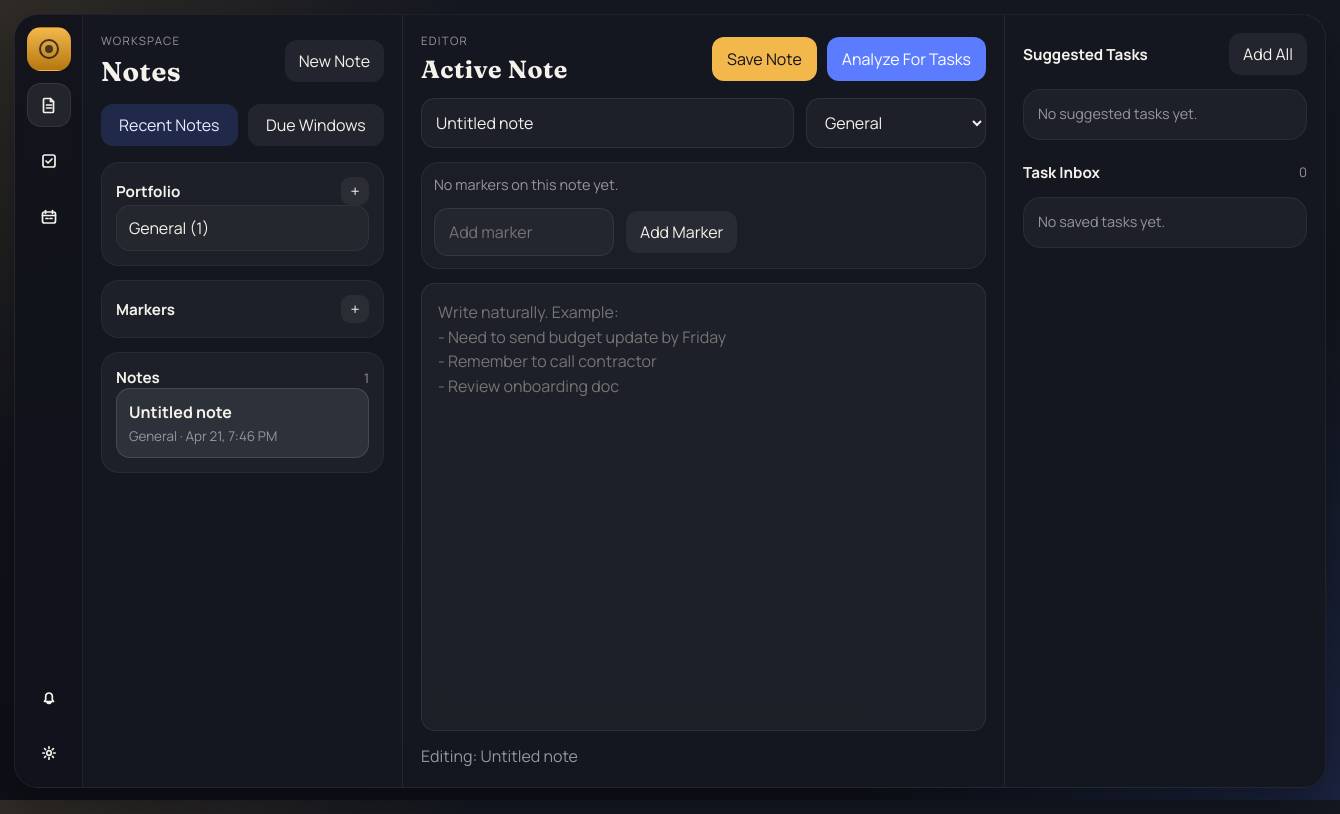
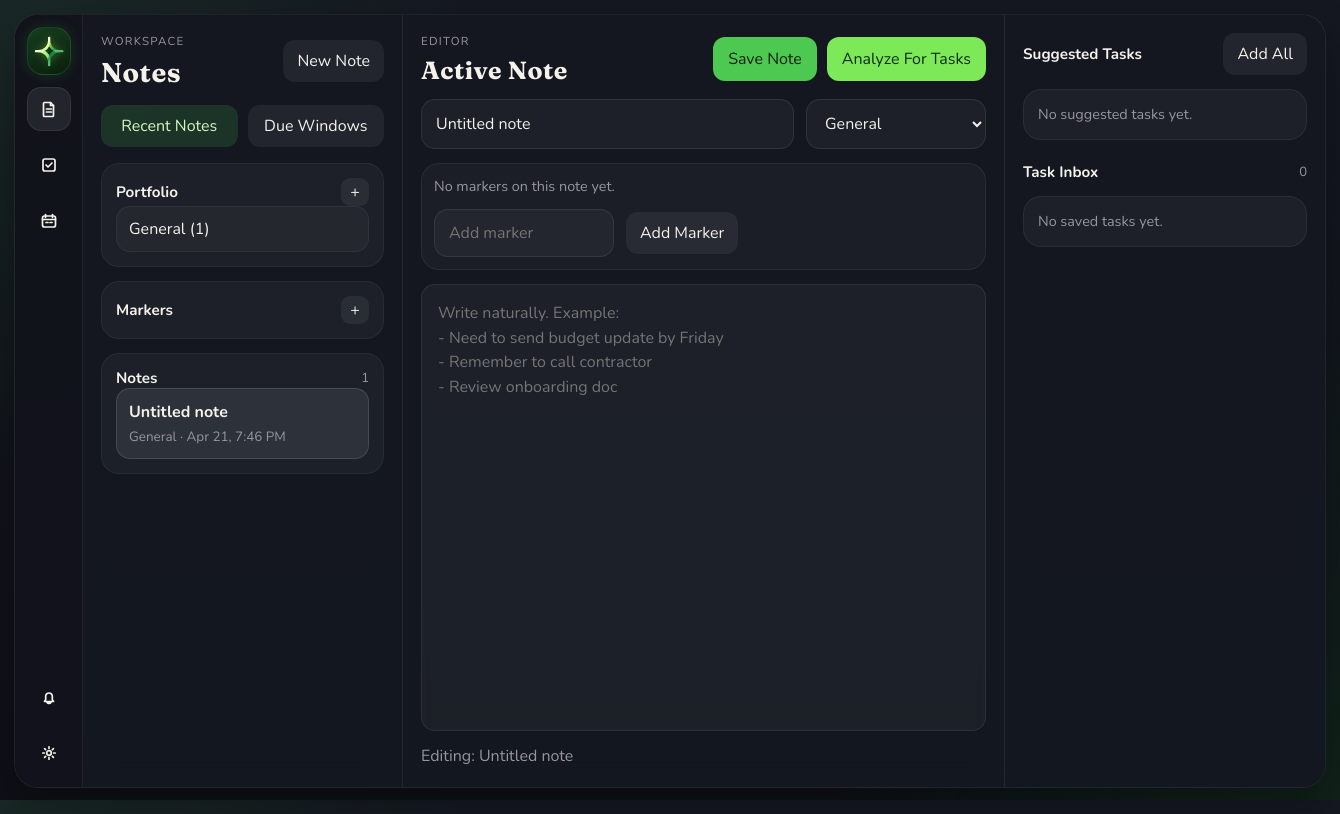
Before and after one commit to elijahenglish/Notative, an Electron app: page public/index.html in a window 1340 px wide. Drawn offline with nearby package versions, Linux system fonts and the light colour scheme.

Commit message:
Fixing node_modules and adding UI aspects
- Fix broken node_modules after moving directories (resolved locked `electron/dist/resources/default_app.asar` and reinstalled dependencies)
- Enlarge app logo in the left rail (24px -> 34px), with a larger container and subtle green glow
- Re-theme core UI colors from amber/blue to green to match the logo palette
- Update global color tokens (`--primary`, `--primary-strong`, `--accent`, `--accent-soft`) in both default and sand themes
- Adjust background glow gradients to green-tinted dark mode styling
- Replace remaining hardcoded amber/blue component colors (active states, marker chips, accent button hover, save button contrast)
- Change body font from Manrope to Nunito for a more rounded, softer appearance

```diff
--- a/public/index.html
+++ b/public/index.html
@@ -7,7 +7,7 @@
     <link rel="preconnect" href="https://fonts.googleapis.com" />
     <link rel="preconnect" href="https://fonts.gstatic.com" crossorigin />
     <link
-      href="https://fonts.googleapis.com/css2?family=Fraunces:opsz,wght@9..144,500;9..144,700&family=Manrope:wght@400;500;600;700&display=swap"
+      href="https://fonts.googleapis.com/css2?family=Fraunces:opsz,wght@9..144,500;9..144,700&family=Nunito:wght@400;500;600;700;800&display=swap"
       rel="stylesheet"
     />
     <link rel="stylesheet" href="styles.css" />
@@ -17,8 +17,8 @@
     <main class="app-shell desktop-shell">
       <aside class="icon-rail panel">
         <div class="rail-stack">
-          <button class="rail-button brand-mark app-logo-button" type="button" data-label="App Logo Placeholder" aria-label="App logo placeholder">
-            <span class="logo-placeholder"></span>
+          <button class="rail-button brand-mark app-logo-button" type="button" data-label="Notative" aria-label="Notative">
+            <img src="../assets/notativelogotransparent.png" alt="Notative" class="app-logo-img" />
           </button>
           <button class="rail-button active" type="button" data-section="notes" data-label="Notes" aria-label="Notes">
             <span class="rail-icon notes-icon" aria-hidden="true"></span>
--- a/public/styles/components.css
+++ b/public/styles/components.css
@@ -47,33 +47,29 @@
 }
 
 .brand-mark {
-  background: linear-gradient(180deg, var(--primary), #b6770f);
-  color: #161821;
+  background: linear-gradient(160deg, #163d1e, #0a1f0d);
+  border-color: rgba(77, 201, 82, 0.18) !important;
+  box-shadow: 0 0 14px rgba(61, 184, 74, 0.18);
 }
 
 .app-logo-button {
   cursor: default;
+  width: 44px;
+  height: 48px;
+  border-radius: 16px;
 }
 
 .app-logo-button:hover {
   transform: none;
+  box-shadow: 0 0 20px rgba(61, 184, 74, 0.28);
 }
 
-.logo-placeholder {
-  width: 20px;
-  height: 20px;
-  border-radius: 50%;
-  border: 2px solid rgba(22, 24, 33, 0.8);
-  display: inline-block;
-  position: relative;
-}
-
-.logo-placeholder::after {
-  content: "";
-  position: absolute;
-  inset: 4px;
-  border-radius: 50%;
-  background: rgba(22, 24, 33, 0.75);
+.app-logo-img {
+  width: 34px;
+  height: 34px;
+  object-fit: contain;
+  display: block;
+  filter: drop-shadow(0 0 4px rgba(143, 229, 64, 0.35));
 }
 
 .rail-icon {
@@ -219,8 +215,8 @@ button:disabled {
 .quick-button.active,
 .filter-button.active {
   background: var(--accent-soft);
-  border-color: rgba(91, 124, 255, 0.38);
-  color: #e7ecff;
+  border-color: rgba(77, 201, 82, 0.36);
+  color: #d4f8c0;
 }
 
 .sidebar-section-group {
@@ -373,9 +369,9 @@ select {
   display: inline-flex;
   align-items: center;
   gap: 8px;
-  background: rgba(242, 184, 76, 0.12);
-  border: 1px solid rgba(242, 184, 76, 0.2);
-  color: #ffdc9d;
+  background: rgba(77, 201, 82, 0.12);
+  border: 1px solid rgba(77, 201, 82, 0.22);
+  color: #b8f5bc;
   padding: 7px 10px;
   border-radius: 999px;
   font-size: 0.84rem;
@@ -413,24 +409,25 @@ select {
 
 .accent {
   background: var(--accent);
-  color: white;
+  color: #0d2b10;
   border-radius: 12px;
   padding: 11px 15px;
 }
 
 .accent:hover {
-  background: #4564e5;
+  background: #5cc846;
 }
 
 #saveNoteButton {
   border-radius: 12px;
   padding: 11px 15px;
   background: var(--primary);
-  color: #111318;
+  color: #0a1f0d;
 }
 
 #saveNoteButton:hover {
   background: var(--primary-strong);
+  color: var(--text);
 }
 
 .task-item,
--- a/public/styles/tokens.css
+++ b/public/styles/tokens.css
@@ -7,10 +7,10 @@
   --panel-border: rgba(255, 255, 255, 0.07);
   --text: #f5f2eb;
   --muted: #98959f;
-  --primary: #f2b84c;
-  --primary-strong: #e39e19;
-  --accent: #5b7cff;
-  --accent-soft: rgba(91, 124, 255, 0.18);
+  --primary: #4dc952;
+  --primary-strong: #2d9e38;
+  --accent: #7de858;
+  --accent-soft: rgba(77, 201, 82, 0.16);
   --danger: #d36a62;
   --low: #586173;
   --medium: #c2872d;
@@ -28,10 +28,10 @@ body[data-theme="sand"] {
   --panel-border: rgba(255, 244, 225, 0.12);
   --text: #faf4ea;
   --muted: #d5c6b0;
-  --primary: #f0b455;
-  --primary-strong: #d4972f;
-  --accent: #8497ff;
-  --accent-soft: rgba(132, 151, 255, 0.2);
+  --primary: #4dc952;
+  --primary-strong: #2d9e38;
+  --accent: #7de858;
+  --accent-soft: rgba(77, 201, 82, 0.18);
 }
 
 body[data-font-scale="small"] {
@@ -58,11 +58,11 @@ body {
 body {
   margin: 0;
   min-height: 100vh;
-  font-family: "Manrope", "Segoe UI", sans-serif;
+  font-family: "Nunito", "Segoe UI", sans-serif;
   font-size: calc(16px * var(--font-scale));
   color: var(--text);
-  background: radial-gradient(circle at top left, rgba(242, 184, 76, 0.12), transparent 30%),
-    radial-gradient(circle at bottom right, rgba(91, 124, 255, 0.18), transparent 32%),
+  background: radial-gradient(circle at top left, rgba(61, 184, 74, 0.10), transparent 30%),
+    radial-gradient(circle at bottom right, rgba(22, 61, 30, 0.40), transparent 32%),
     linear-gradient(180deg, var(--bg-top), var(--bg-bottom));
 }
 
--- a/server.js
+++ b/server.js
@@ -12,6 +12,7 @@ const PORT = process.env.PORT || 3000;
 app.use(cors());
 app.use(express.json({ limit: "1mb" }));
 app.use(express.static(path.join(__dirname, "public")));
+app.use("/assets", express.static(path.join(__dirname, "assets")));
 
 function scorePriority(text) {
   const t = text.toLowerCase();
```
Also changed, not shown: assets/notativelogotransparent.png (added).
